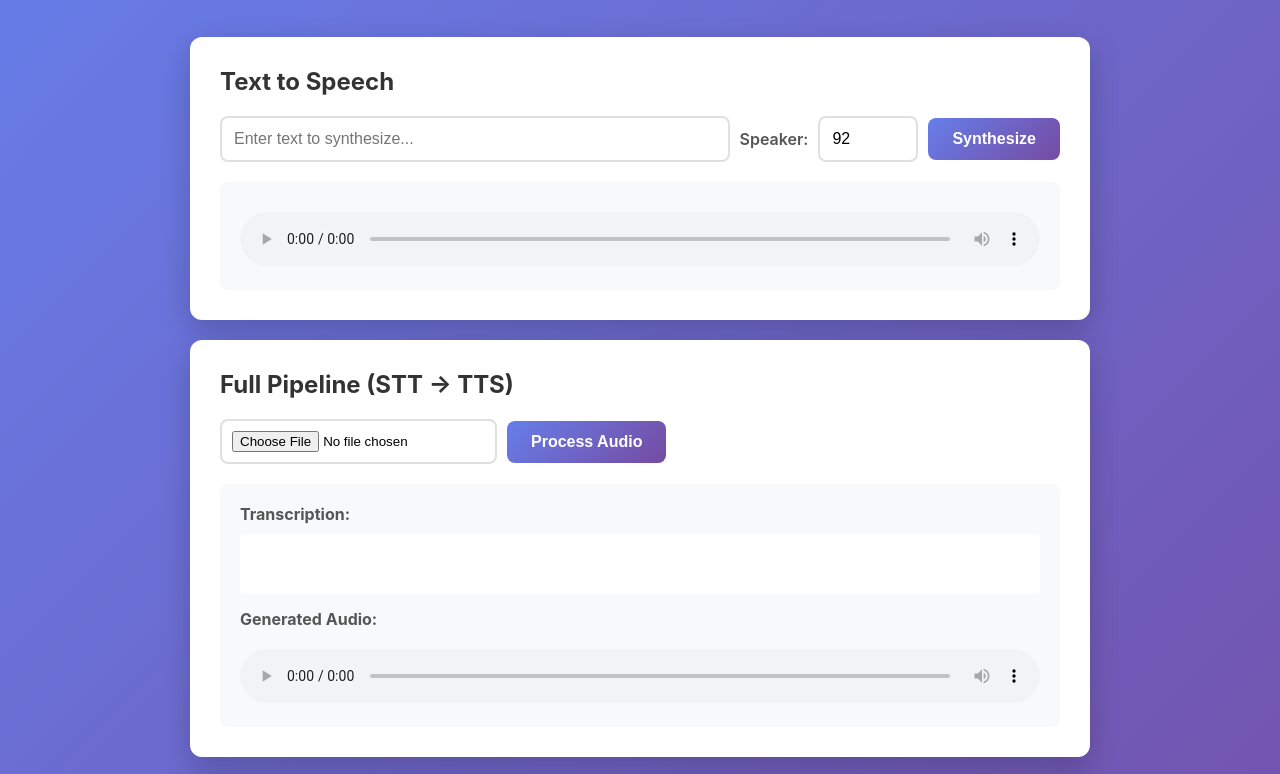
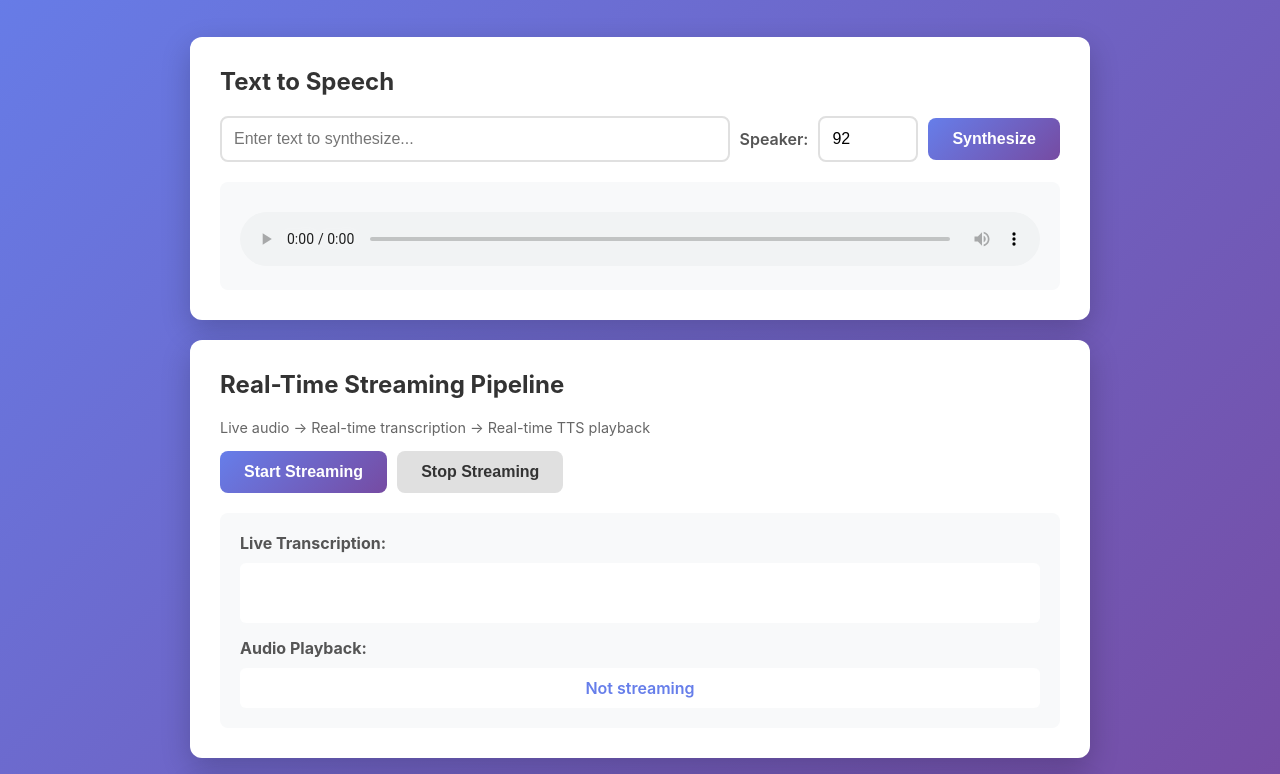
Before and after one commit to iamaber/STT-TTS-Pipeline, a plain HTML site: page frontend/index.html in a window 1280 px wide. Shown: the part 103-877 px from the top of the page. Drawn offline with Linux system fonts and the light colour scheme.

Commit message:
feat: Add pre-trained NeMo models, quickstart guide, and environment configuration, while removing a frontend pipeline section.

```diff
--- a/frontend/index.html
+++ b/frontend/index.html
@@ -30,20 +30,6 @@
             </section>
 
             <section class='test-section'>
-                <h2>Full Pipeline (STT → TTS)</h2>
-                <div class='controls'>
-                    <input type='file' id='audioFile' accept='audio/*' class='file-input'>
-                    <button id='pipelineBtn' class='btn btn-primary'>Process Audio</button>
-                </div>
-                <div class='output-box'>
-                    <h3>Transcription:</h3>
-                    <div id='pipelineTranscription' class='output'></div>
-                    <h3>Generated Audio:</h3>
-                    <audio id='pipelineAudio' controls></audio>
-                </div>
-            </section>
-
-            <section class='test-section'>
                 <h2>Real-Time Streaming Pipeline</h2>
                 <p class='description'>Live audio → Real-time transcription → Real-time TTS playback</p>
                 <div class='controls'>
```
